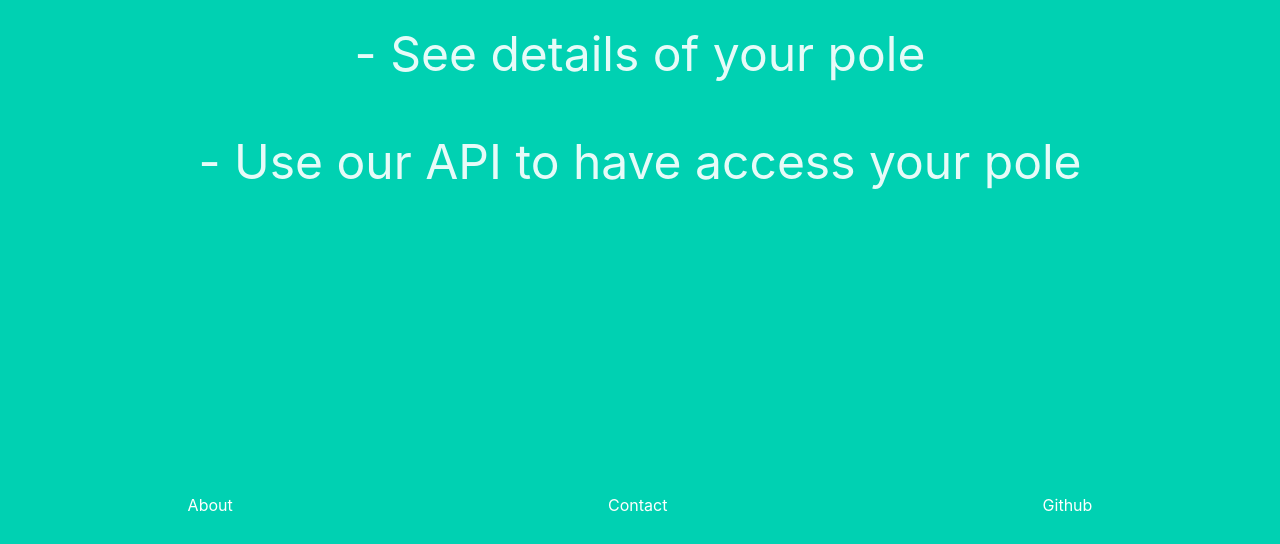
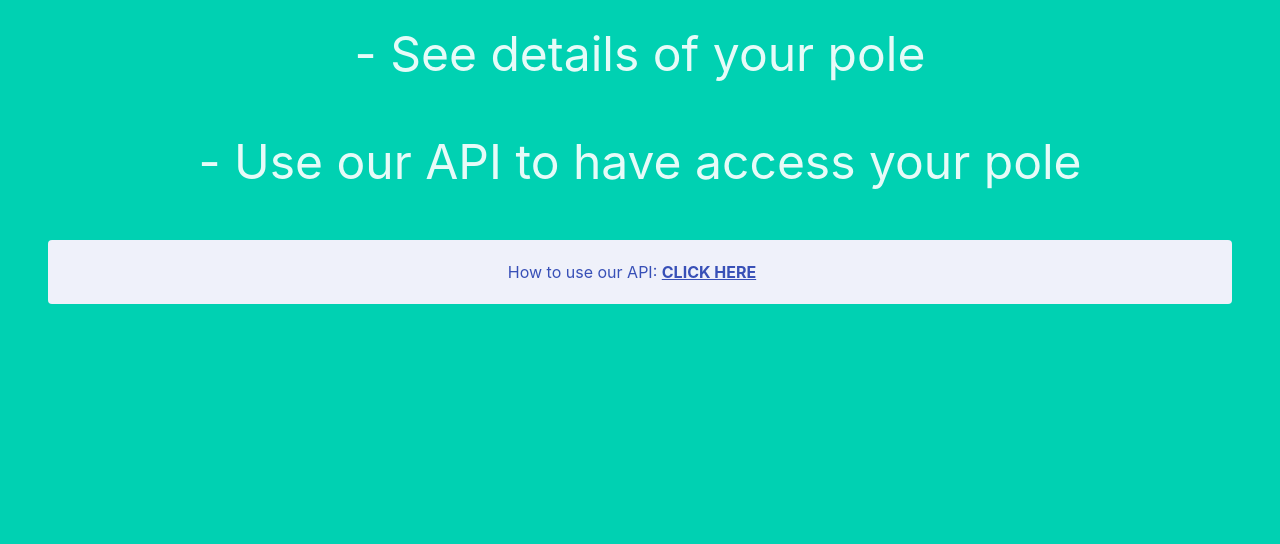
Before and after one commit to Antonekk/Cs50-Final-Project, a Django app: page / in a window 1280 px wide. Shown: the part 428-972 px from the top of the page. Before the commit the page ends 940 px from the top, so only its background shows below. Run offline with Django 4.2, Linux system fonts and the light colour scheme; some libraries are stand-ins or nearby versions.

Commit message:
redirection to api info added on mainn page

```diff
--- a/final/Pollapp/static/Pollapp/style.css
+++ b/final/Pollapp/static/Pollapp/style.css
@@ -31,7 +31,7 @@ html, body{
     color: red;
     text-align: center;
 }
-#user_profile, .poll{
+#user_profile, .poll {
     text-align: center;
     width: 30%;
     margin: auto;
--- a/final/Pollapp/templates/Pollapp/index.html
+++ b/final/Pollapp/templates/Pollapp/index.html
@@ -18,7 +18,11 @@
       <p class="subtitle is-size-1 m-6">
         - Use our API to have access your pole
       </p>
+      <div class="notification is-link is-light">
+        How to use our API: <strong><a href="{% url 'api_info' %}">CLICK HERE</a></strong>
+      </div>
     </div>
+
 </section>
 
 {% endblock%}
--- a/final/Pollapp/templates/Pollapp/polls.html
+++ b/final/Pollapp/templates/Pollapp/polls.html
@@ -14,6 +14,7 @@
       </div>
     </div>
   </div>
+  {% endif %}
 
 
   <div class="card poll">
@@ -67,6 +68,6 @@
         </div>
     {% endif %}
   {% endfor %}
-{% endif %}
+
 
 {% endblock%}
```
Also changed, not shown: final/db.sqlite3.
